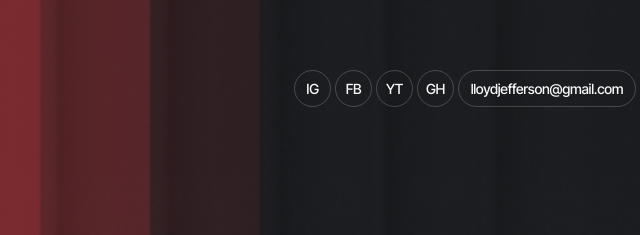
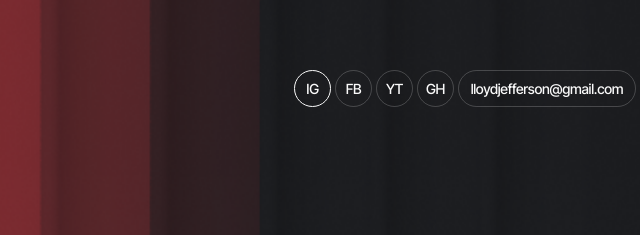
Before and after one commit to lexxus0/lloyd.portfolio, a website built with Vite: page src/index.html in a window 1280 px wide. In both pictures the pointer is over the link "IG". Shown: the part 736-971 px from the top of the page, 372-1012 px from the left. Built offline with nearby package versions, Linux system fonts and the light colour scheme.

Commit message:
add hover/focus social btns

```diff
--- a/src/css/hero.css
+++ b/src/css/hero.css
@@ -55,6 +55,12 @@ header {
     border-radius: 60px;
     width: 37px;
     height: 37px;
+    transition: opacity 250ms cubic-bezier(0.4, 0, 0.2, 1), visibility 250ms cubic-bezier(0.4, 0, 0.2, 1);
+}
+
+.item-social-list:hover,
+.item-social-list:focus {
+    border: 1px solid #fafafa;
 }
 
 .address-link {
```
